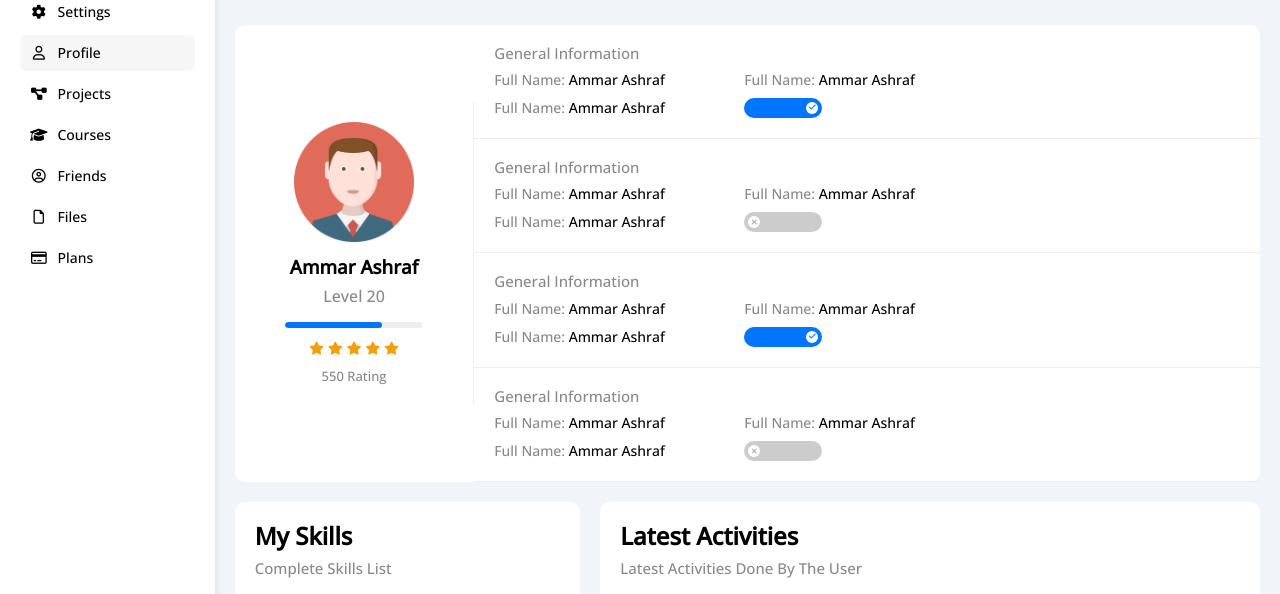
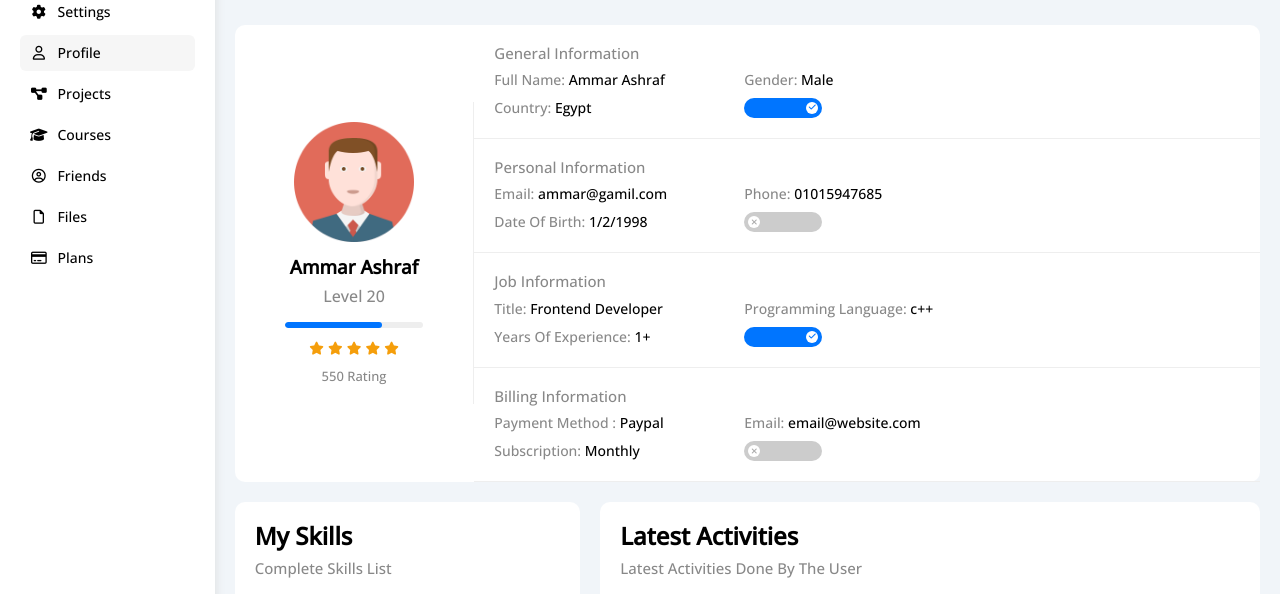
Before and after one commit to AmmarAshraf98/Template-4, a plain HTML site: page profile.html in a window 1280 px wide. Shown: the part 139-733 px from the top of the page. Drawn offline with nearby package versions, Linux system fonts and the light colour scheme.

Commit message:
'Update'

```diff
--- a/css/framework.css
+++ b/css/framework.css
@@ -25,7 +25,7 @@
     gap: 20px;
 }
 
-@media(max-width:991px) {
+@media(max-width:1201px) {
     .f-wrap {
         flex-wrap: wrap;
     }
--- a/css/master.css
+++ b/css/master.css
@@ -362,6 +362,7 @@ ul {
 /* start tickets */
 .tickets .ticket-holder {
     grid-template-columns: repeat(auto-fill, minmax(200px, 1fr));
+    flex-wrap: wrap;
 }
 
 .tickets .ticket-holder .box {
@@ -459,6 +460,12 @@ ul {
     background-color: var(--blue-color);
     left: 10px;
     top: 0;
+}
+
+@media (max-width:767px) {
+    .project ul::before {
+        height: 95%;
+    }
 }
 
 .project ul li {
@@ -894,6 +901,12 @@ ul {
     .profile-page .over-view {
         flex-direction: column;
     }
+
+    .profile-page {
+        margin-left: 10px;
+        margin-right: 10px;
+    }
+
 }
 
 .profile-page .over-view .avatar-box {
@@ -1161,11 +1174,10 @@ ul {
 
 .courses-page .course {
     overflow: hidden;
-
 }
 
 @media (max-width:767px) {
-    .courses-page .course {
+    .courses-page {
         grid-template-columns: minmax(200px, 1fr);
         gap: 10px;
         margin-left: 10px;
@@ -1272,6 +1284,8 @@ ul {
 .file-page {
     flex-direction: row-reverse;
     align-items: flex-start;
+    margin-left: 10px;
+    margin-right: 10px;
 }
 
 @media (max-width:767px) {
--- a/profile.html
+++ b/profile.html
@@ -116,12 +116,12 @@
                                 <span class="">Ammar Ashraf</span>
                             </div>
                             <div class="fs-14">
-                                <span class="c-gray">Full Name: </span>
-                                <span class="">Ammar Ashraf</span>
+                                <span class="c-gray">Gender: </span>
+                                <span class="">Male</span>
                             </div>
                             <div class="fs-14">
-                                <span class="c-gray">Full Name: </span>
-                                <span class="">Ammar Ashraf</span>
+                                <span class="c-gray">Country: </span>
+                                <span class="">Egypt</span>
                             </div>
                             <div class="fs-14">
                                 <label>
@@ -133,18 +133,18 @@
                         <!-- end box -->
                         <!-- start box -->
                         <div class="box d-flex align-center p-20">
-                            <h4 class="c-gray fs-15 m-0 w-full">General Information </h4>
+                            <h4 class="c-gray fs-15 m-0 w-full">Personal Information </h4>
                             <div class="fs-14">
-                                <span class="c-gray">Full Name: </span>
-                                <span class="">Ammar Ashraf</span>
+                                <span class="c-gray">Email: </span>
+                                <span class="">ammar@gamil.com</span>
                             </div>
                             <div class="fs-14">
-                                <span class="c-gray">Full Name: </span>
-                                <span class="">Ammar Ashraf</span>
+                                <span class="c-gray">Phone: </span>
+                                <span class="">01015947685</span>
                             </div>
                             <div class="fs-14">
-                                <span class="c-gray">Full Name: </span>
-                                <span class="">Ammar Ashraf</span>
+                                <span class="c-gray">Date Of Birth: </span>
+                                <span class="">1/2/1998</span>
                             </div>
                             <div class="fs-14">
                                 <label>
@@ -156,18 +156,19 @@
                         <!-- end box -->
                         <!-- start box -->
                         <div class="box d-flex align-center p-20">
-                            <h4 class="c-gray fs-15 m-0 w-full">General Information </h4>
+                            <h4 class="c-gray fs-15 m-0 w-full">Job Information </h4>
                             <div class="fs-14">
-                                <span class="c-gray">Full Name: </span>
-                                <span class="">Ammar Ashraf</span>
+                                <span class="c-gray">Title: </span>
+                                <span class="">Frontend Developer </span>
                             </div>
                             <div class="fs-14">
-                                <span class="c-gray">Full Name: </span>
-                                <span class="">Ammar Ashraf</span>
+                                <span class="c-gray">
+                                    Programming Language: </span>
+                                <span class="">c++</span>
                             </div>
                             <div class="fs-14">
-                                <span class="c-gray">Full Name: </span>
-                                <span class="">Ammar Ashraf</span>
+                                <span class="c-gray">Years Of Experience: </span>
+                                <span class="">1+</span>
                             </div>
                             <div class="fs-14">
                                 <label>
@@ -179,18 +180,18 @@
                         <!-- end box -->
                         <!-- start box -->
                         <div class="box d-flex align-center p-20">
-                            <h4 class="c-gray fs-15 m-0 w-full">General Information </h4>
+                            <h4 class="c-gray fs-15 m-0 w-full">Billing Information </h4>
                             <div class="fs-14">
-                                <span class="c-gray">Full Name: </span>
-                                <span class="">Ammar Ashraf</span>
+                                <span class="c-gray">Payment Method : </span>
+                                <span class="">Paypal</span>
                             </div>
                             <div class="fs-14">
-                                <span class="c-gray">Full Name: </span>
-                                <span class="">Ammar Ashraf</span>
+                                <span class="c-gray">Email: </span>
+                                <span class=""> email@website.com</span>
                             </div>
                             <div class="fs-14">
-                                <span class="c-gray">Full Name: </span>
-                                <span class="">Ammar Ashraf</span>
+                                <span class="c-gray">Subscription: </span>
+                                <span class="">Monthly</span>
                             </div>
                             <div class="fs-14">
                                 <label>
@@ -198,6 +199,7 @@
                                     <div class="toggel-switch"></div>
                                 </label>
                             </div>
+
                         </div>
                         <!-- end box -->
                     </div>
```
